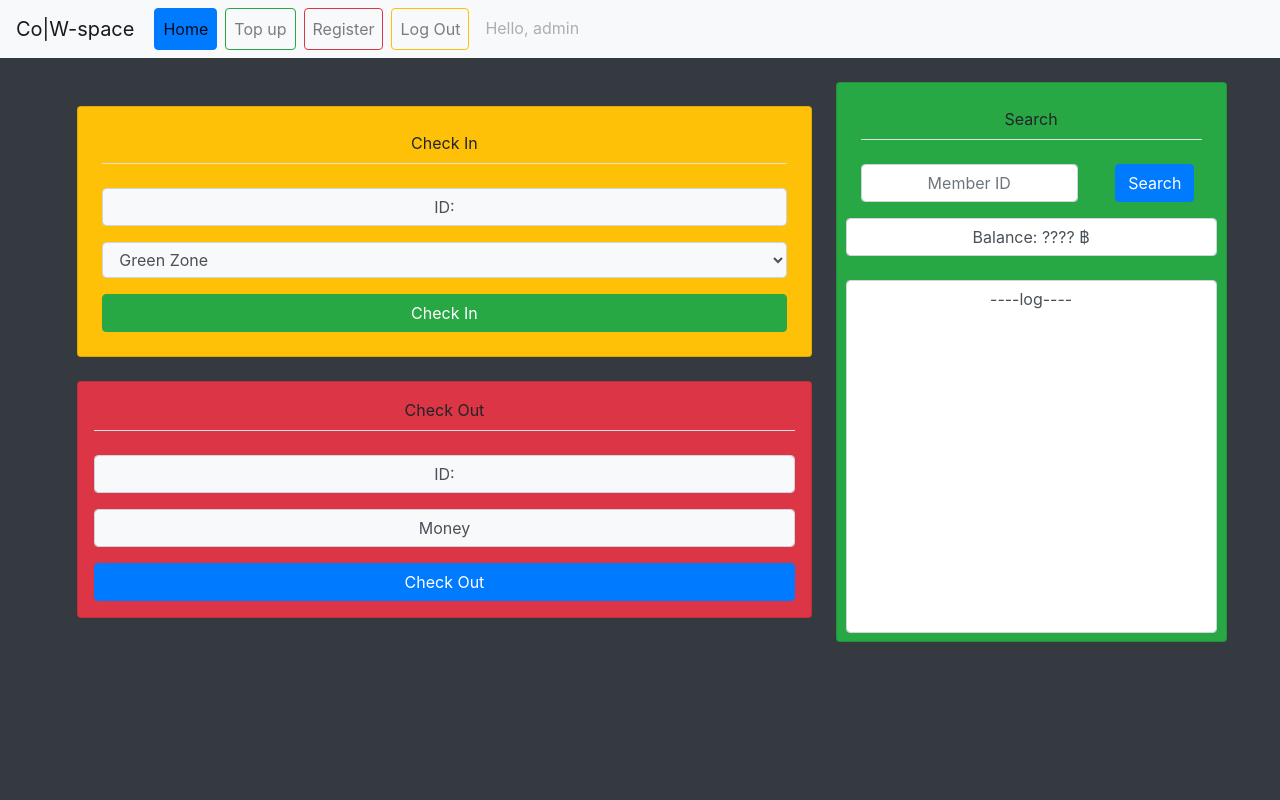
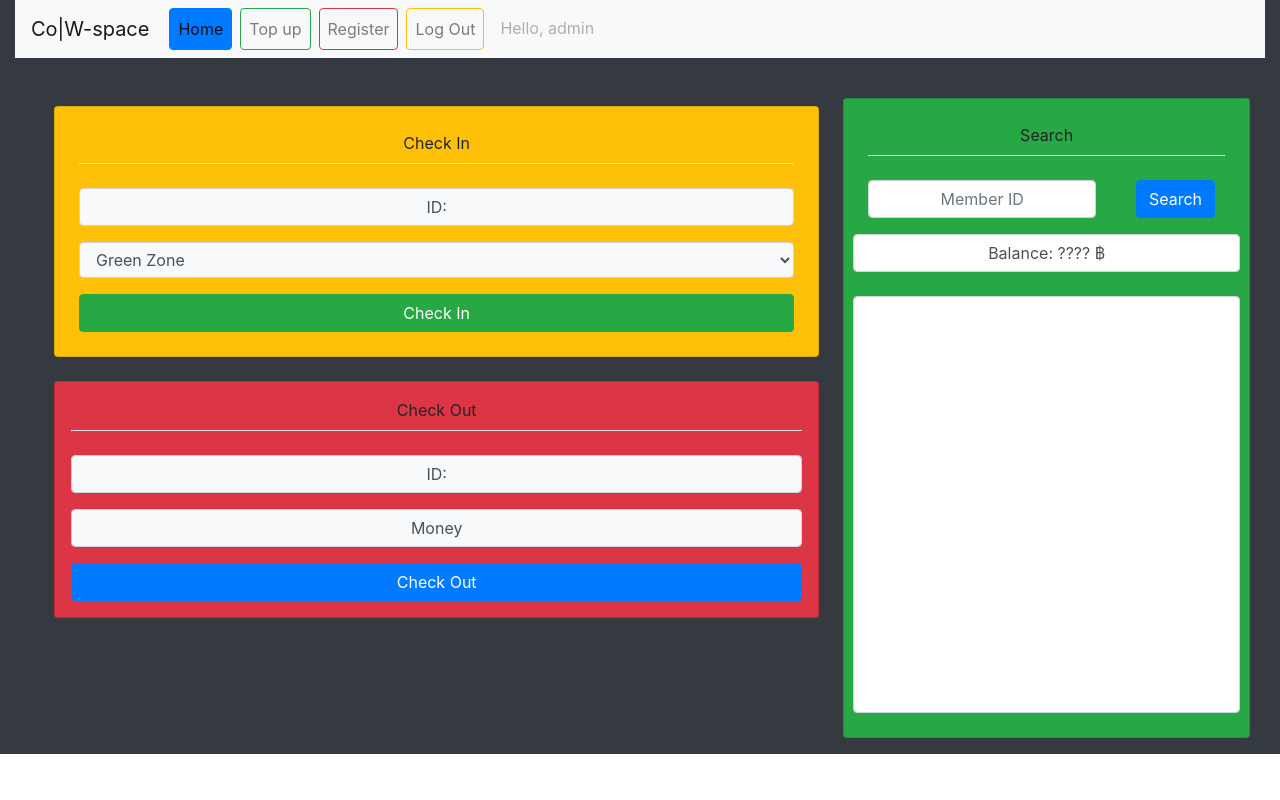
Before and after one commit to stupidwolfy/co-working, a Django app: page / in a window 1280 px wide. Run offline with Django 3.2, Linux system fonts and the light colour scheme; a user stored in the database is signed in; lists and menus that the app fills with data are empty; some libraries are stand-ins or nearby versions.

Commit message:
fix layout, topup

```diff
--- a/my_site/cow_space/templates/cow_space/index.html
+++ b/my_site/cow_space/templates/cow_space/index.html
@@ -1,7 +1,7 @@
 {% extends 'base2.html' %}
 {% block content %}
         {% if perms.cow_space.add_seatbooking %}
-            <div class="col-lg-8 col-md-8 col-sm-8 col-xs-12 text-center p-4">
+            <div class="col-lg-8 col-md-6 col-sm-12 col-12 col-xs-12 text-center p-4">
                 <form class="col card bg-warning p-4" action="{% url 'check_in' %}" method="POST">
                 {% csrf_token %}
                 Check In
--- a/my_site/cow_space/views.py
+++ b/my_site/cow_space/views.py
@@ -93,8 +93,10 @@ def check_out(request):
             book.time_out = timezone.now()
             price = book.zone.price * math.ceil((book.time_out  - book.time_in).seconds/3600)
             member.money -= price
+            book.total_price = price
 
-            book.total_price = price
+            #print(price)
+
             book.save()
             member.save()
             context['success'] = "Checked Out."
@@ -130,23 +132,25 @@ def topup(request):
             context['tup_log'] = tup_log
         except Member.DoesNotExist:
             context['error'] = 'Member not found!!'
+            context['member_id'] = None
+            return render(request, template_name='cow_space/topup.html', context=context)
 
-    if add_mon:
-        if member.money < -40:
-            member.money += add_mon - 20
-        else:
-            member.money += add_mon
+        if add_mon:
+            if member.money < -40:
+                member.money += add_mon - 20
+            else:
+                member.money += add_mon
 
-        tuplog = TopupLog.objects.create(
-                member=member,
-                amount=add_mon,
-                topup_by=request.user
-            )
+            tuplog = TopupLog.objects.create(
+                    member=member,
+                    amount=add_mon,
+                    topup_by=request.user
+                )
 
-        tuplog.save()
-        member.save()
+            tuplog.save()
+            member.save()
 
-    print(member_id)
+    #print(member_id)
     return render(request, template_name='cow_space/topup.html', context=context)
 
 
--- /dev/null
+++ b/my_site/static/css/style.css
@@ -0,0 +1,4 @@
+
+.sbar {
+    height: 80vh;
+}
--- a/my_site/templates/base.html
+++ b/my_site/templates/base.html
@@ -7,10 +7,12 @@
     <meta charset="UTF-8">
     <meta name="viewport" content="width=device-width, initial-scale=1.0">
     <link rel="stylesheet" type="text/css" href="{% static 'css/bootstrap.css' %}">
+    <link rel="stylesheet" href="{% static 'css/style.css' %}">
     <title>Co-Working Space</title>
 </head>
 
-<body class="bg-dark">
+<body>
+<div class="container-fluid h-100 col bg-dark">
     <nav class="navbar navbar-expand-lg navbar-light bg-light">
         <a class="navbar-brand" href="#">Co|W-space</a>
         <button class="navbar-toggler" type="button" data-toggle="collapse" data-target="#navbarSupportedContent"
@@ -53,8 +55,9 @@
             </ul>
         </div>
     </nav>
-    <br>
-    <div class="container-fluid col-11 h-100">
+<br>
+    <div class="row-fluid col">
+    <div class="col-lg col-md col-sm col-xs">
             {% if error %}
                 <div class="alert alert-danger text-center" role="alert">Error: {{error}}</div>
             {% endif %}
@@ -70,6 +73,8 @@
             {% endblock sidebar %}
         </div>
     </div>
+    </div>
+</div>
 </body>
 </html>
 {% endtimezone %}
--- a/my_site/templates/base2.html
+++ b/my_site/templates/base2.html
@@ -1,6 +1,6 @@
 {% extends 'base.html' %}
 {% block sidebar %}
-<div class="col-lg col-md col-sm col-xs card text-center p-4 bg-success">Search
+<div class="col-lg-4 col-md-6 col-sm-12 col-12 col-xs-12 card text-center p-4 bg-success sbar my-3">Search
     <div class="border-top my-2"></div>
     <form class="row mt-3" action="{% if redirect_to %} {% url redirect_to %}
                                    {% else %}{{request.path}}
@@ -21,29 +21,29 @@
             {% endif %}฿
         </label>
     </div>
-    <div class="row h-100">
-        <label class="col form-control text-center mt-3 h-100 overflow-auto">
+    <div class="row flex-fill">
+        <select  multiple class="col form-control mt-3 overflow-auto">
             {% if tup_log %}
                 {% for log in tup_log %}
-                    <p>{{log.topup_date}} | {{log.amount}} ฿ | {{log.topup_by}}</p>
+                    <option>{{log.topup_date|date:'d/M/Y [H:i]'}} | {{log.amount}} ฿ | {{log.topup_by}}</option>
                 {% endfor %}
             {% elif seat_log %}
                 {% for log in seat_log %}
-                    <p>
-                        {{log.create_date}}
+                    <option>
+                        {{log.create_date|date:'d/M/Y'}}
                         |{% if log.total_price %}{{log.total_price}}
-                        {% else %} ???
+                        {% else %} 0
                         {% endif %}  ฿
                         | In:{{log.time_in|time}}
                         | Out:{% if log.time_out %}{{log.time_out|time}}
                         {% else %} ???
                         {% endif %}
                         | {{log.zone.title}}
-                    </p>
+                    </option>
                 {% endfor %}
             {% else %}----log----
             {% endif %}
-            </label>
+            </select >
     </div>
 </div>
 {% endblock sidebar %}
```
Also changed, not shown: my_site/cow_space/templates/cow_space/topup.html (+7 -7 lines).
